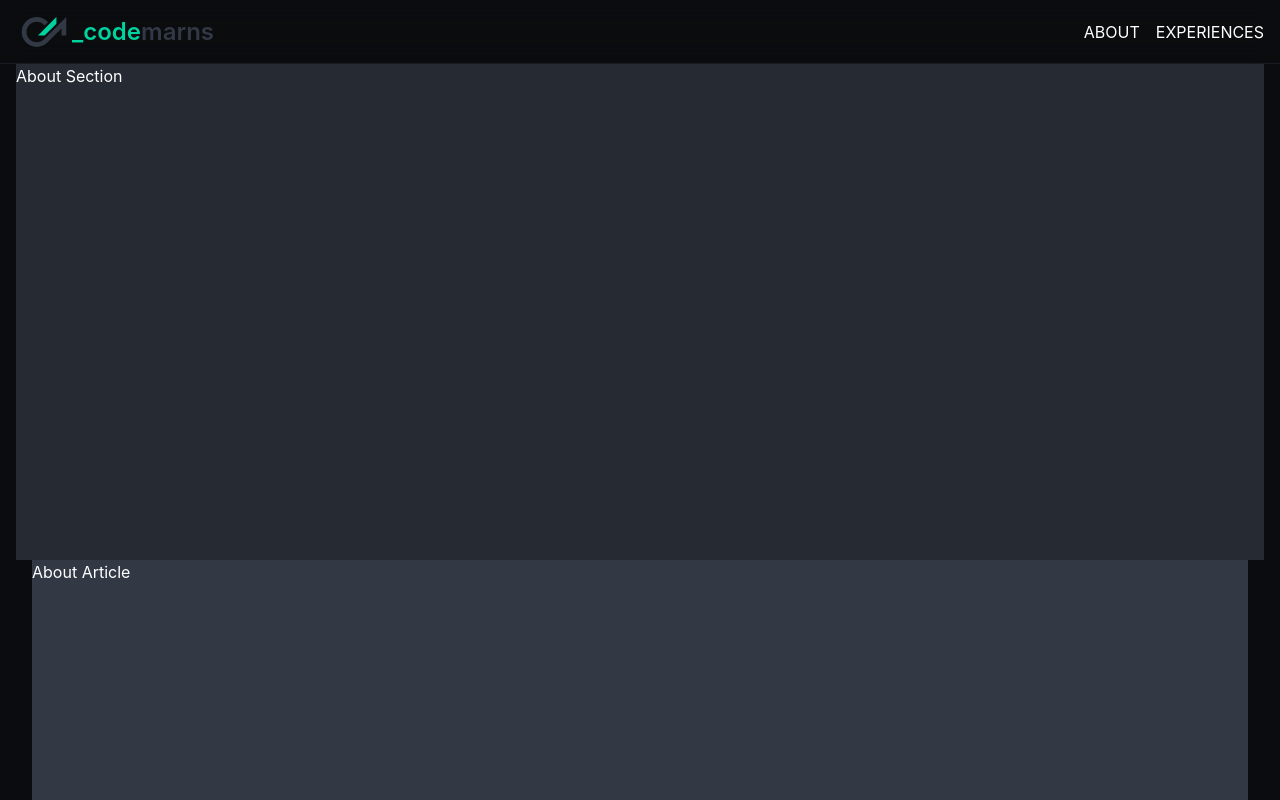
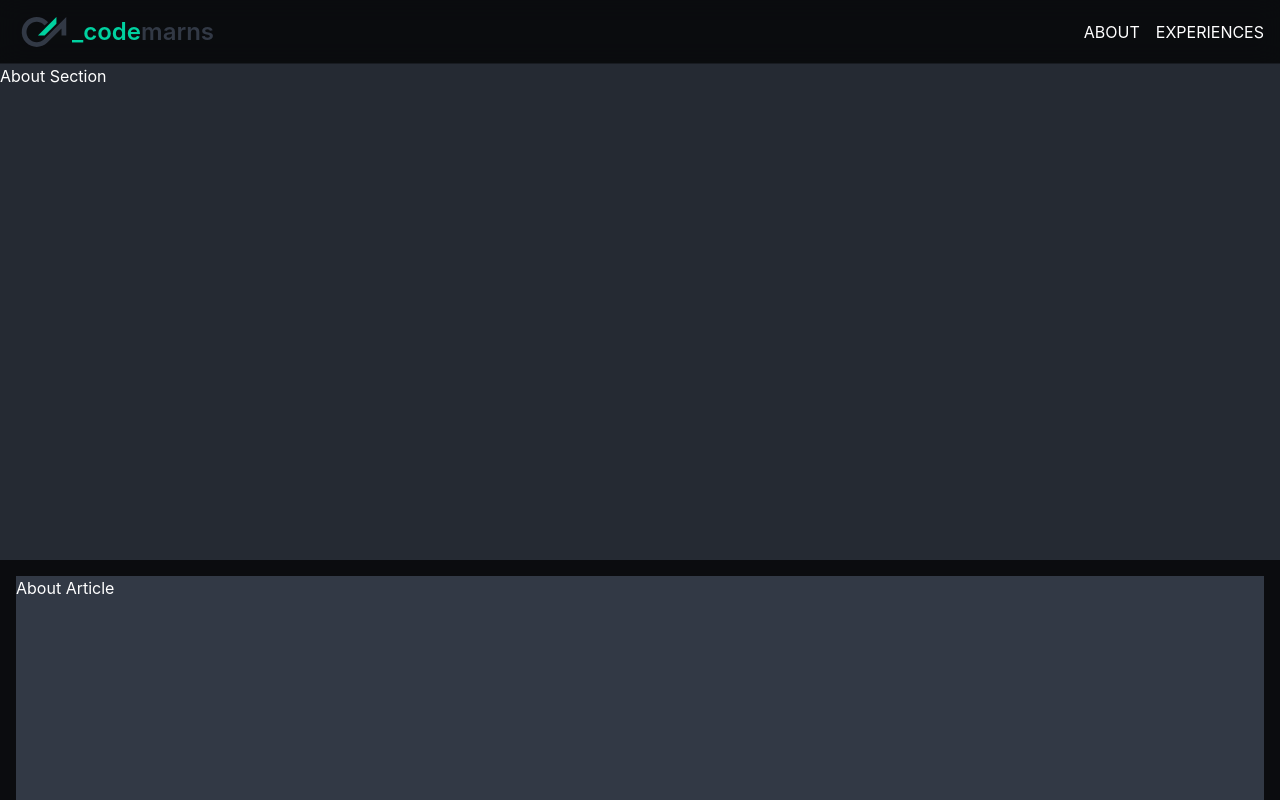
Before and after one commit to codemarns/portfolio, a React (Vite) app: page /portfolio/about in a window 1280 px wide. Built offline with nearby package versions, Linux system fonts and the light colour scheme.

Commit message:
update: Container

```diff
--- a/src/App.tsx
+++ b/src/App.tsx
@@ -50,7 +50,7 @@ function App() {
     <main className={mainClasses}>
       <Header data={headerData} />
 
-      <Container>
+      <Container className="min-h-[calc(100%-64px)]">
         <Routes>
           <Route path="/portfolio/" element={<Home />} />
           <Route path="/portfolio/about" element={<About />} />
--- a/src/common/Container.tsx
+++ b/src/common/Container.tsx
@@ -1,11 +1,12 @@
 import React from "react";
+import cn from "classnames";
 
 type ContainerProps = React.HTMLAttributes<HTMLDivElement>;
 
 const Container: React.FC<ContainerProps> = (props) => {
-  const { children, ...restProps } = props;
+  const { className, children, ...restProps } = props;
   return (
-    <div {...restProps} className="w-full xl:container h-full mx-auto px-4">
+    <div {...restProps} className={cn("w-full mx-auto", className)}>
       {children}
     </div>
   );
```
